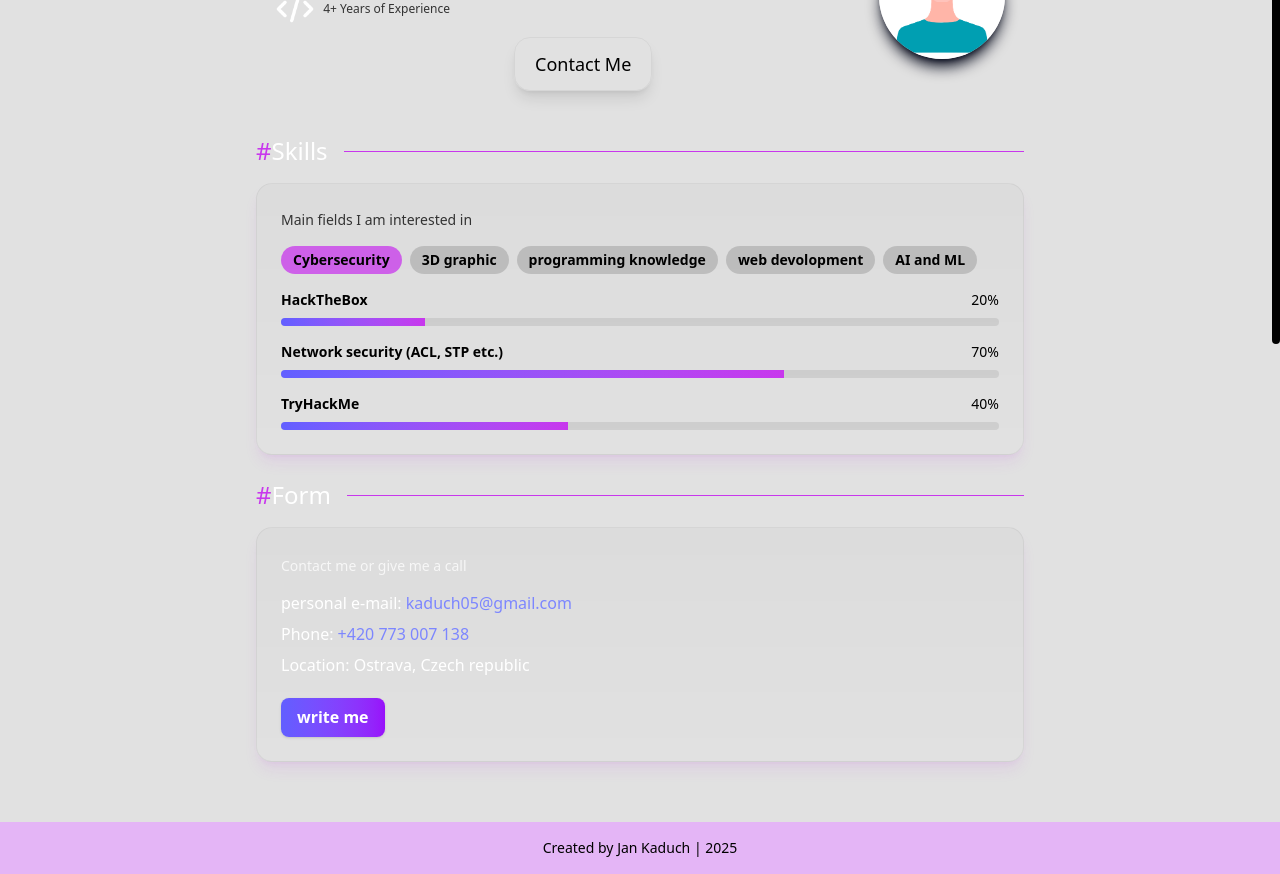
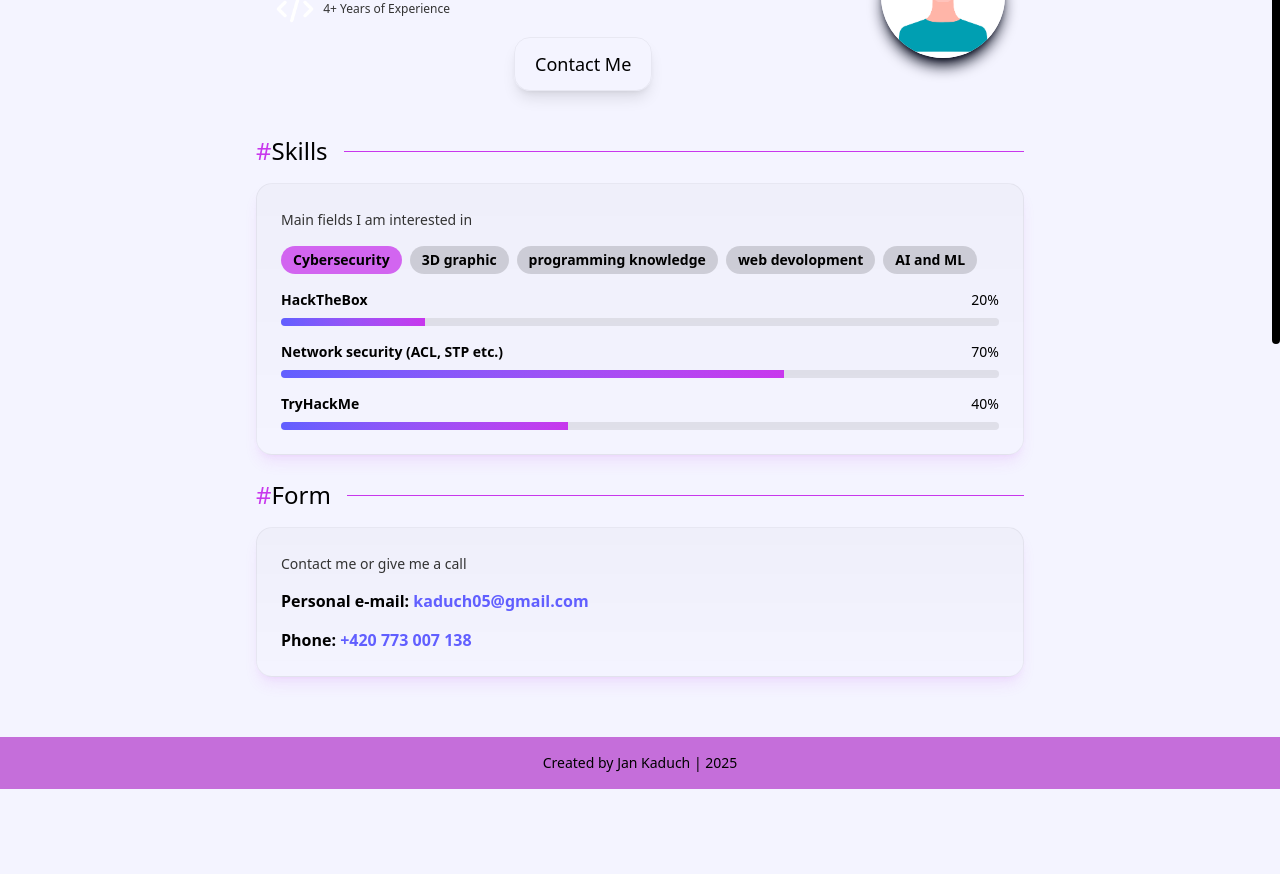
Before and after one commit to jankady/JS-portfolio, a website: page src/index.html in a window 1280 px wide. Shown: the part 256-1130 px from the top of the page. After the commit the page ends 1045 px from the top, so only its background shows below. Drawn offline with nearby package versions, Linux system fonts and the light colour scheme; files that its build step writes are made by us from their sources.

Commit message:
changing from section and make new custom color

```diff
--- a/main.js
+++ b/main.js
@@ -63,6 +63,7 @@ function initializeTheme() {
     if (desktopIcon) desktopIcon.textContent = (savedTheme === 'dark') ? '🌙' : '☀️';
     if (mobileIcon) mobileIcon.textContent = (savedTheme === 'dark') ? '🌙' : '☀️';
 }
+
 function updateProgressBar() {
     const scrollProgress = document.getElementById('scroll-progress-fill');
     const scrollTop = window.scrollY;
@@ -130,7 +131,7 @@ function updateSkillBars(skills) {
                 <span class="text skill-percentage">${skill.percentage}%</span>
             </div>
             <div class="w-full h-2 bg-paragraph/10 rounded-full mt-2 overflow-hidden">
-                <div class="h-full bg-gradient-to-r from-indigo-500 to-primary skill-progress ${widthClass}"></div>
+                <div class="h-full bg-gradient-to-r from-fourth to-primary skill-progress ${widthClass}"></div>
             </div>
         `;
 
--- a/src/index.html
+++ b/src/index.html
@@ -108,9 +108,9 @@
                 </div>
 
                 <div class="text-xs md:text-xs lg:text-lg text-secondary items-center content-center w-3/5 mt-3 ml-2">
-                    <p>Interested in <span class="text-primary">cybersecurity</span>,
-                        <span class="text-primary">full-stack developing</span> and <span class="text-primary">AI</span>.
-                        I love to keep learning new things in It industry every day.</p>
+                    <p>Interested in <span class="text-primary font-bold">cybersecurity</span>,
+                        <span class="text-primary font-bold">full-stack developing</span> and <span class="text-primary font-bold">AI</span>.
+                        I love to keep learning new things in IT industry every day.</p>
                     <button class="hidden lg:block from-secondary/2 to-transparent border border-secondary/5 rounded-2xl px-5 py-3 shadow-lg mt-10 md:ml-10
                 hover:text-primary cursor-pointer hover:font-bold hover:shadow-xs hover:shadow-primary"><a
                             href="#form-section">Contact Me</a>
@@ -130,7 +130,7 @@
         <!--    Skill-->
         <section class="max-w-3xl mx-auto my-6" id="skills-section">
             <div class="flex align-middle mb-4">
-                <h3 class="text-2xl  text-white "><span class="text-primary">#</span>Skills</h3>
+                <h3 class="text-2xl  text-secondary "><span class="text-primary">#</span>Skills</h3>
                 <hr class="flex-grow border-t text-primary ml-4 mt-4">
             </div>
             <div class="bg-gradient-to-b from-secondary/2 to-transparent border border-secondary/5 rounded-2xl p-6 shadow-lg shadow-primary/10">
@@ -161,23 +161,17 @@
         <!--    Contact-->
         <section class="max-w-3xl mx-auto" id="form-section">
             <div class="flex align-middle mb-4">
-                <h3 class="text-2xl  text-white "><span class="text-primary">#</span>Form</h3>
-                <hr class="flex-grow border-t text-primary ml-4 mt-4">
+                <h3 class="text-2xl  text-secondary "><span class="text-primary">#</span>Form</h3>
+                <hr class="flex-grow border-t from-fourth text-primary ml-4 mt-4">
             </div>
             <div class="bg-gradient-to-b from-secondary/2 to-transparent border border-secondary/5 rounded-2xl p-6 shadow-lg shadow-primary/10">
 
-                <p class="text-sm text-white/75 mt-1">Contact me or give me a call</p>
+                <p class="text-sm text-paragraph mt-0.5">Contact me or give me a call</p>
 
                 <ul class="mt-4 space-y-2 text-white">
-                    <li>personal e-mail: <a class="text-indigo-400" href="mailto:kaduch05@gmail.com">kaduch05@gmail.com</a></li>
-                    <li>Phone: <a class="text-indigo-400" href="tel:+420773007138">+420 773 007 138</a></li>
-                    <li>Location: Ostrava, Czech republic</li>
+                    <li class="text-secondary font-bold mb-4">Personal e-mail: <a class="text-fourth" href="mailto:kaduch05@gmail.com">kaduch05@gmail.com</a></li>
+                    <li class="text-secondary font-bold">Phone: <a class="text-fourth" href="tel:+420773007138">+420 773 007 138</a></li>
                 </ul>
-
-                <div class="mt-5 flex flex-wrap gap-3">
-                    <a class="inline-block bg-gradient-to-r from-indigo-500 to-purple-600 text-white font-semibold px-4 py-2 rounded-lg shadow"
-                       href="mailto:jan@example.com">write me</a>
-                </div>
 
             </div>
         </section>
--- a/src/input.css
+++ b/src/input.css
@@ -9,6 +9,7 @@
     --color-background: #282C33;
     --color-third: #121317;
     --color-paragraph: #CCCCCC;
+    --color-fourth: #615fff;
     --font-inter: 'Inter', sans-serif;
 }
 
@@ -18,13 +19,15 @@ html.dark {
     --color-background: #282C33;
     --color-paragraph: #CCCCCC;
     --color-third: #121317;
+    --color-fourth: #615fff;
 }
 html.light {
     --color-primary: #c837ed;
     --color-secondary: #000000;
-    --color-background: #e1e1e1;
+    --color-background: #f4f4ff;
     --color-paragraph: #333333;
-    --color-third: #e4b5f6;
+    --color-third: #c56eda;
+    --color-fourth: #615fff;
 }
 
 /* Animace mobilního menu */
```
